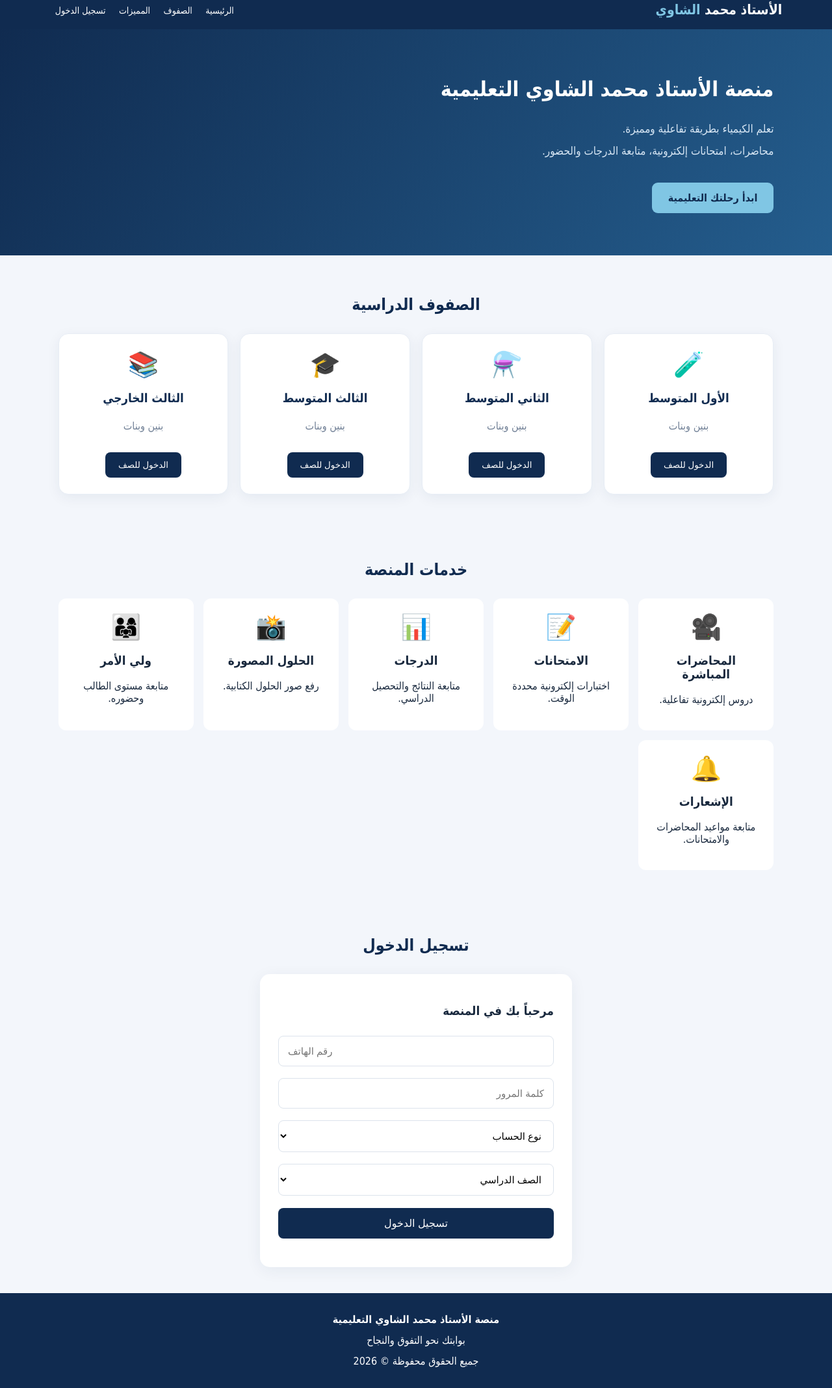
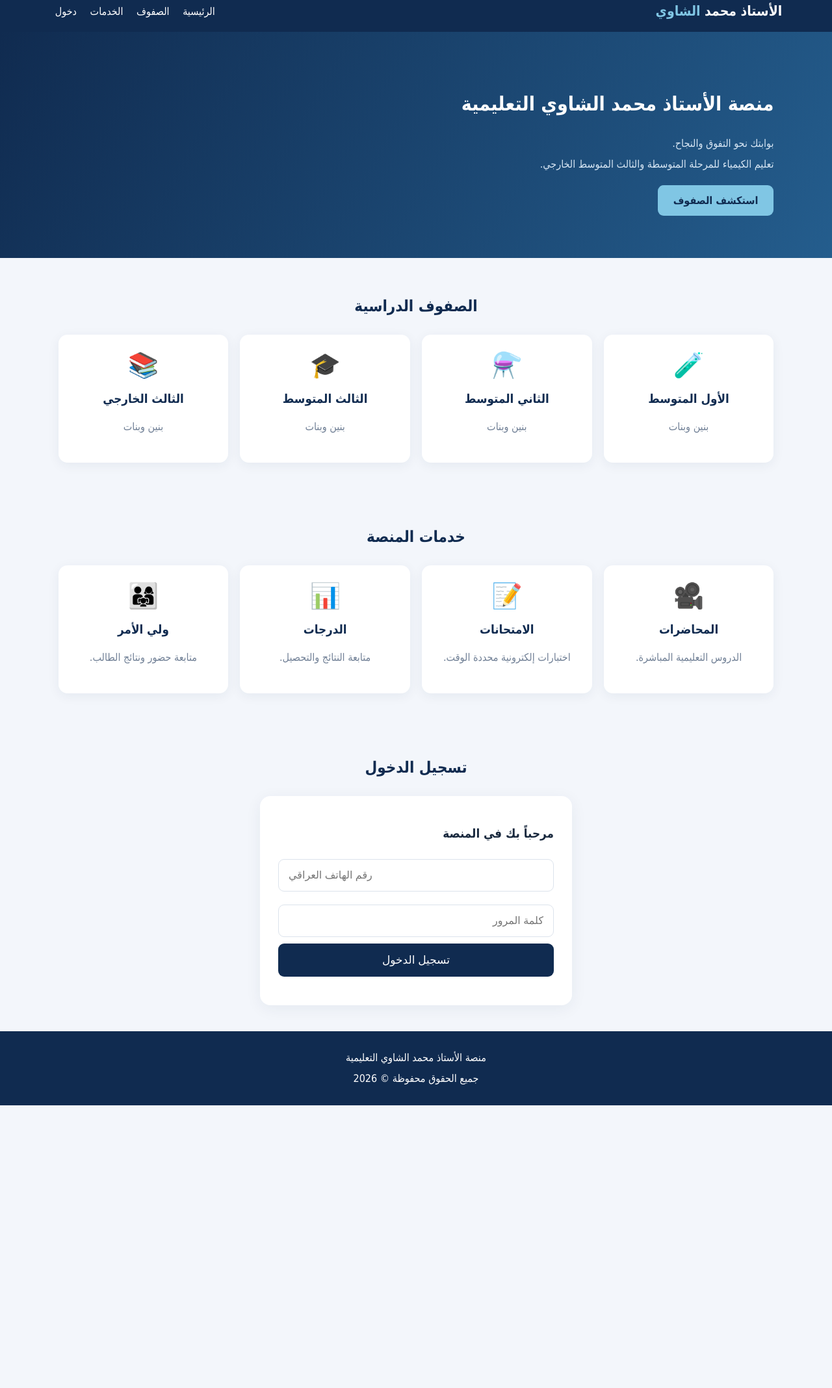
Before and after one commit to mohammed177036-cell/mohammed-shawi-platform, a plain HTML site: page index.html in a window 1280 px wide. Shown: the part 15-2151 px from the top of the page at 65% size. After the commit the page ends 1716 px from the top, so only its background shows below. Drawn offline with nearby package versions, Linux system fonts and the light colour scheme.

Commit message:
Update index.html

```diff
--- a/index.html
+++ b/index.html
@@ -2,183 +2,39 @@
 <html lang="ar" dir="rtl">
 <head>
 <meta charset="UTF-8">
-<meta name="viewport" content="width=device-width, initial-scale=1.0">
+<meta name="viewport" content="width=device-width,initial-scale=1">
 <title>منصة الأستاذ محمد الشاوي التعليمية</title>
+<script src="https://cdn.jsdelivr.net/npm/@supabase/supabase-js@2"></script>
 
 <style>
-:root {
-  --navy:#102b50;
-  --blue:#1d4e80;
-  --cyan:#80c6e4;
-  --bg:#f3f6fb;
-  --white:#fff;
-}
-
 *{box-sizing:border-box}
-
-body{
- margin:0;
- font-family:Tahoma,Arial,sans-serif;
- background:var(--bg);
- color:#18283d;
-}
-
-header{
- background:var(--navy);
- color:white;
- padding:18px 6%;
- display:flex;
- justify-content:space-between;
- align-items:center;
- flex-wrap:wrap;
- gap:15px;
-}
-
-.brand{
- font-size:21px;
- font-weight:bold;
-}
-
-.brand span{color:var(--cyan)}
-
-nav a{
- color:white;
- text-decoration:none;
- margin:8px;
- font-size:14px;
-}
-
-.hero{
- background:linear-gradient(125deg,#102b50,#245d8d);
- color:white;
- padding:65px 7%;
-}
-
-.hero h1{
- font-size:32px;
- line-height:1.7;
- margin:0;
-}
-
-.hero p{
- color:#d7e6f4;
- line-height:2;
- font-size:17px;
-}
-
-.btn{
- display:inline-block;
- background:var(--cyan);
- color:var(--navy);
- padding:14px 25px;
- border-radius:9px;
- text-decoration:none;
- font-weight:bold;
- margin-top:15px;
- border:0;
- cursor:pointer;
-}
-
+body{margin:0;font-family:Tahoma,Arial;background:#f3f6fb;color:#18283d}
+header{background:#102b50;color:white;padding:20px 6%;display:flex;justify-content:space-between;align-items:center;flex-wrap:wrap;gap:15px}
+.brand{font-size:21px;font-weight:bold}
+.brand span{color:#80c6e4}
+nav a{color:white;text-decoration:none;margin:8px}
+.hero{background:linear-gradient(120deg,#102b50,#245d8d);color:white;padding:65px 7%}
+.hero h1{font-size:30px;line-height:1.7}
+.hero p{line-height:2;color:#d7e6f4}
+.btn{display:inline-block;background:#80c6e4;color:#102b50;padding:14px 24px;border-radius:9px;text-decoration:none;border:0;font-weight:bold;cursor:pointer}
 section{padding:40px 7%}
-
-.title{
- text-align:center;
- color:var(--navy);
- font-size:25px;
- margin-bottom:30px;
-}
-
-.grid{
- display:grid;
- grid-template-columns:repeat(auto-fit,minmax(210px,1fr));
- gap:18px;
-}
-
-.card{
- background:white;
- padding:25px;
- border-radius:15px;
- text-align:center;
- box-shadow:0 5px 20px #102b5010;
- border:1px solid #e7edf5;
-}
-
-.card h3{color:var(--navy)}
-
-.card p{
- color:#718096;
- line-height:1.8;
-}
-
+.title{text-align:center;color:#102b50;margin-bottom:30px}
+.grid{display:grid;grid-template-columns:repeat(auto-fit,minmax(210px,1fr));gap:18px}
+.card{background:white;padding:25px;border-radius:14px;text-align:center;box-shadow:0 4px 18px #102b5010}
+.card h3{color:#102b50}
 .icon{font-size:38px}
-
-.card button{
- background:var(--navy);
- color:white;
- border:0;
- border-radius:8px;
- padding:12px 20px;
- cursor:pointer;
- margin-top:10px;
-}
-
-.login-box{
- max-width:480px;
- margin:auto;
- padding:28px;
- background:white;
- border-radius:15px;
- box-shadow:0 5px 25px #102b5010;
-}
-
-input,select{
- width:100%;
- padding:14px;
- margin:9px 0;
- border:1px solid #dce3ec;
- border-radius:8px;
- font-size:15px;
- background:white;
-}
-
-.login-box button{
- width:100%;
- padding:14px;
- background:var(--navy);
- color:white;
- border:0;
- border-radius:8px;
- font-size:16px;
- cursor:pointer;
- margin-top:10px;
-}
-
-.features{
- display:grid;
- grid-template-columns:repeat(auto-fit,minmax(190px,1fr));
- gap:15px;
-}
-
-.feature{
- background:white;
- padding:22px;
- border-radius:12px;
- text-align:center;
-}
-
-footer{
- background:var(--navy);
- color:white;
- text-align:center;
- padding:25px;
- line-height:2;
-}
-
-@media(max-width:600px){
- .hero h1{font-size:25px}
- nav{width:100%}
- nav a{margin:5px}
-}
+.card p{color:#718096;line-height:1.8}
+.card button{background:#102b50;color:white;border:0;padding:12px 20px;border-radius:8px;cursor:pointer}
+.login-box{max-width:480px;margin:auto;background:white;padding:28px;border-radius:16px;box-shadow:0 5px 25px #102b5010}
+input{width:100%;padding:15px;margin:10px 0;border:1px solid #dce3ec;border-radius:9px;font-size:16px}
+.login-box button{width:100%;padding:15px;background:#102b50;color:white;border:0;border-radius:9px;font-size:17px;cursor:pointer}
+#message{text-align:center;line-height:1.8}
+#dashboard{display:none}
+.dashboard-card{background:white;padding:22px;border-radius:13px;margin:12px 0}
+.exam{background:#f3f6fb;padding:15px;border-radius:10px;margin:10px 0}
+.logout{background:#a52b2b!important;margin-top:15px}
+footer{background:#102b50;color:white;text-align:center;padding:25px;line-height:2}
+@media(max-width:600px){.hero h1{font-size:24px}nav{width:100%}}
 </style>
 </head>
 
@@ -189,51 +45,46 @@ footer{
 <nav>
 <a href="#home">الرئيسية</a>
 <a href="#classes">الصفوف</a>
-  <a href="#features">المميزات</a>
-  <a href="#login">تسجيل الدخول</a>
+<a href="#features">الخدمات</a>
+<a href="#login">دخول</a>
 </nav>
 </header>
 
 <div class="hero" id="home">
 <h1>منصة الأستاذ محمد الشاوي التعليمية</h1>
 <p>
-  تعلم الكيمياء بطريقة تفاعلية ومميزة.<br>
-  محاضرات، امتحانات إلكترونية، متابعة الدرجات والحضور.
+بوابتك نحو التفوق والنجاح.<br>
+تعليم الكيمياء للمرحلة المتوسطة والثالث المتوسط الخارجي.
 </p>
- <a href="#classes" class="btn">ابدأ رحلتك التعليمية</a>
+<a href="#classes" class="btn">استكشف الصفوف</a>
 </div>
 
 <section id="classes">
 <h2 class="title">الصفوف الدراسية</h2>
-
 <div class="grid">
 
 <div class="card">
 <div class="icon">🧪</div>
 <h3>الأول المتوسط</h3>
 <p>بنين وبنات</p>
-   <button onclick="chooseClass('الأول المتوسط')">الدخول للصف</button>
 </div>
 
 <div class="card">
 <div class="icon">⚗️</div>
 <h3>الثاني المتوسط</h3>
 <p>بنين وبنات</p>
-   <button onclick="chooseClass('الثاني المتوسط')">الدخول للصف</button>
 </div>
 
 <div class="card">
 <div class="icon">🎓</div>
 <h3>الثالث المتوسط</h3>
 <p>بنين وبنات</p>
-   <button onclick="chooseClass('الثالث المتوسط')">الدخول للصف</button>
 </div>
 
 <div class="card">
 <div class="icon">📚</div>
 <h3>الثالث الخارجي</h3>
 <p>بنين وبنات</p>
-   <button onclick="chooseClass('الثالث الخارجي')">الدخول للصف</button>
 </div>
 
 </div>
@@ -241,97 +92,191 @@ footer{
 
 <section id="features">
 <h2 class="title">خدمات المنصة</h2>
-
- <div class="features">
-  <div class="feature">
-   <div class="icon">🎥</div>
-   <h3>المحاضرات المباشرة</h3>
-   <p>دروس إلكترونية تفاعلية.</p>
-  </div>
-
-  <div class="feature">
-   <div class="icon">📝</div>
-   <h3>الامتحانات</h3>
-   <p>اختبارات إلكترونية محددة الوقت.</p>
-  </div>
-
-  <div class="feature">
-   <div class="icon">📊</div>
-   <h3>الدرجات</h3>
-   <p>متابعة النتائج والتحصيل الدراسي.</p>
-  </div>
-
-  <div class="feature">
-   <div class="icon">📸</div>
-   <h3>الحلول المصورة</h3>
-   <p>رفع صور الحلول الكتابية.</p>
-  </div>
-
-  <div class="feature">
-   <div class="icon">👨‍👩‍👧</div>
-   <h3>ولي الأمر</h3>
-   <p>متابعة مستوى الطالب وحضوره.</p>
-  </div>
-
-  <div class="feature">
-   <div class="icon">🔔</div>
-   <h3>الإشعارات</h3>
-   <p>متابعة مواعيد المحاضرات والامتحانات.</p>
-  </div>
+<div class="grid">
+<div class="card"><div class="icon">🎥</div><h3>المحاضرات</h3><p>الدروس التعليمية المباشرة.</p></div>
+<div class="card"><div class="icon">📝</div><h3>الامتحانات</h3><p>اختبارات إلكترونية محددة الوقت.</p></div>
+<div class="card"><div class="icon">📊</div><h3>الدرجات</h3><p>متابعة النتائج والتحصيل.</p></div>
+<div class="card"><div class="icon">👨‍👩‍👧</div><h3>ولي الأمر</h3><p>متابعة حضور ونتائج الطالب.</p></div>
 </div>
 </section>
 
 <section id="login">
 <h2 class="title">تسجيل الدخول</h2>
 
- <div class="login-box">
+<div class="login-box" id="loginBox">
 <h3>مرحباً بك في المنصة</h3>
 
-  <input id="phone" type="tel"
-   placeholder="رقم الهاتف">
+<input id="phone" type="tel" placeholder="رقم الهاتف العراقي">
+<input id="password" type="password" placeholder="كلمة المرور">
 
-  <input id="password" type="password"
-   placeholder="كلمة المرور">
+<button id="loginButton" onclick="login()">تسجيل الدخول</button>
+<p id="message"></p>
+</div>
 
-  <select id="role">
-   <option value="">نوع الحساب</option>
-   <option value="student">طالب</option>
-   <option value="parent">ولي أمر</option>
-   <option value="teacher">أستاذ</option>
-  </select>
+<div id="dashboard">
+<div class="dashboard-card">
+<h2 id="welcome">مرحباً بك</h2>
+<p id="userRole"></p>
+</div>
 
-  <select id="grade">
-   <option value="">الصف الدراسي</option>
-   <option>الأول المتوسط</option>
-   <option>الثاني المتوسط</option>
-   <option>الثالث المتوسط</option>
-   <option>الثالث الخارجي</option>
-  </select>
+<div class="dashboard-card">
+<h3>الامتحانات المنشورة</h3>
+<div id="examsList">جاري تحميل الامتحانات...</div>
+</div>
 
-  <button onclick="login()">تسجيل الدخول</button>
-
-  <p id="message" style="text-align:center;color:#b33"></p>
+<button class="logout" onclick="logout()">تسجيل الخروج</button>
 </div>
 </section>
 
 <footer>
- <strong>منصة الأستاذ محمد الشاوي التعليمية</strong><br>
- بوابتك نحو التفوق والنجاح<br>
+منصة الأستاذ محمد الشاوي التعليمية<br>
 جميع الحقوق محفوظة © 2026
 </footer>
 
 <script>
-function chooseClass(name){
- document.getElementById('grade').value=name;
- document.getElementById('login').scrollIntoView({
-  behavior:'smooth'
+const SUPABASE_URL = 'https://qcotmpctlsitymotbmcr.supabase.co';
+
+const SUPABASE_KEY = 'sb_publishable_DM2B_YsALXf2QcVEzQ5fRg_dokmZXUP';
+
+const db = window.supabase.createClient(
+  SUPABASE_URL,
+  SUPABASE_KEY
+);
+
+function normalizePhone(phone){
+  let p = phone.replace(/\s+/g,'').replace(/-/g,'');
+  if(p.startsWith('00964')) p = '+' + p.slice(2);
+  else if(p.startsWith('964')) p = '+' + p;
+  else if(p.startsWith('0')) p = '+964' + p.slice(1);
+  return p;
+}
+
+async function login(){
+  const phone = normalizePhone(
+    document.getElementById('phone').value
+  );
+
+  const password = document.getElementById('password').value;
+  const msg = document.getElementById('message');
+  const button = document.getElementById('loginButton');
+
+  if(!phone || !password){
+    msg.textContent = 'أدخل رقم الهاتف وكلمة المرور';
+    return;
+  }
+
+  button.disabled = true;
+  button.textContent = 'جارٍ تسجيل الدخول...';
+  msg.textContent = '';
+
+  try{
+    const {data,error} = await db.auth.signInWithPassword({
+      phone:phone,
+      password:password
+    });
+
+    if(error) throw error;
+
+    await showDashboard(data.user);
+
+  }catch(error){
+    msg.textContent = 'تعذر الدخول: ' + error.message;
+  }finally{
+    button.disabled = false;
+    button.textContent = 'تسجيل الدخول';
+  }
+}
+
+async function showDashboard(user){
+
+  document.getElementById('loginBox').style.display='none';
+  document.getElementById('dashboard').style.display='block';
+
+  const {data:profile,error} = await db
+    .from('profiles')
+    .select('full_name,role')
+    .eq('id',user.id)
+    .maybeSingle();
+
+  if(error){
+    document.getElementById('welcome').textContent='مرحباً بك';
+    document.getElementById('userRole').textContent=
+      'تعذر تحميل بيانات الملف الشخصي.';
+    return;
+  }
+
+  if(!profile){
+    document.getElementById('welcome').textContent='الحساب غير مكتمل';
+    document.getElementById('userRole').textContent=
+      'يرجى التواصل مع الأستاذ لتفعيل ملفك.';
+    return;
+  }
+
+  document.getElementById('welcome').textContent=
+    'مرحباً ' + (profile.full_name || '');
+
+  document.getElementById('userRole').textContent=
+    'نوع الحساب: ' + profile.role;
+
+  await loadExams();
+}
+
+async function loadExams(){
+
+  const list=document.getElementById('examsList');
+
+  const {data,error}=await db
+    .from('exams')
+    .select('id,title,description,starts_at,duration_minutes')
+    .eq('is_published',true)
+    .order('starts_at',{ascending:true});
+
+  if(error){
+    list.textContent='تعذر تحميل الامتحانات: '+error.message;
+    return;
+  }
+
+  if(!data || data.length===0){
+    list.textContent='لا توجد امتحانات منشورة حالياً.';
+    return;
+  }
+
+  list.innerHTML='';
+
+  data.forEach(exam=>{
+    const item=document.createElement('div');
+    item.className='exam';
+
+    const title=document.createElement('h4');
+    title.textContent=exam.title;
+
+    const desc=document.createElement('p');
+    desc.textContent=exam.description || '';
+
+    const duration=document.createElement('p');
+    duration.textContent='المدة: '+exam.duration_minutes+' دقيقة';
+
+    item.append(title,desc,duration);
+    list.appendChild(item);
   });
 }
 
-function login(){
- document.getElementById('message').textContent=
- 'سيتم تفعيل تسجيل الدخول بعد ربط النظام بقاعدة البيانات.';
+async function logout(){
+  await db.auth.signOut();
+
+  document.getElementById('dashboard').style.display='none';
+  document.getElementById('loginBox').style.display='block';
 }
+
+async function checkSession(){
+  const {data}=await db.auth.getSession();
+
+  if(data.session){
+    await showDashboard(data.session.user);
+  }
+}
+
+checkSession();
 </script>
 
 </body>
```
Lines whose indentation alone changed are shown as unchanged.
